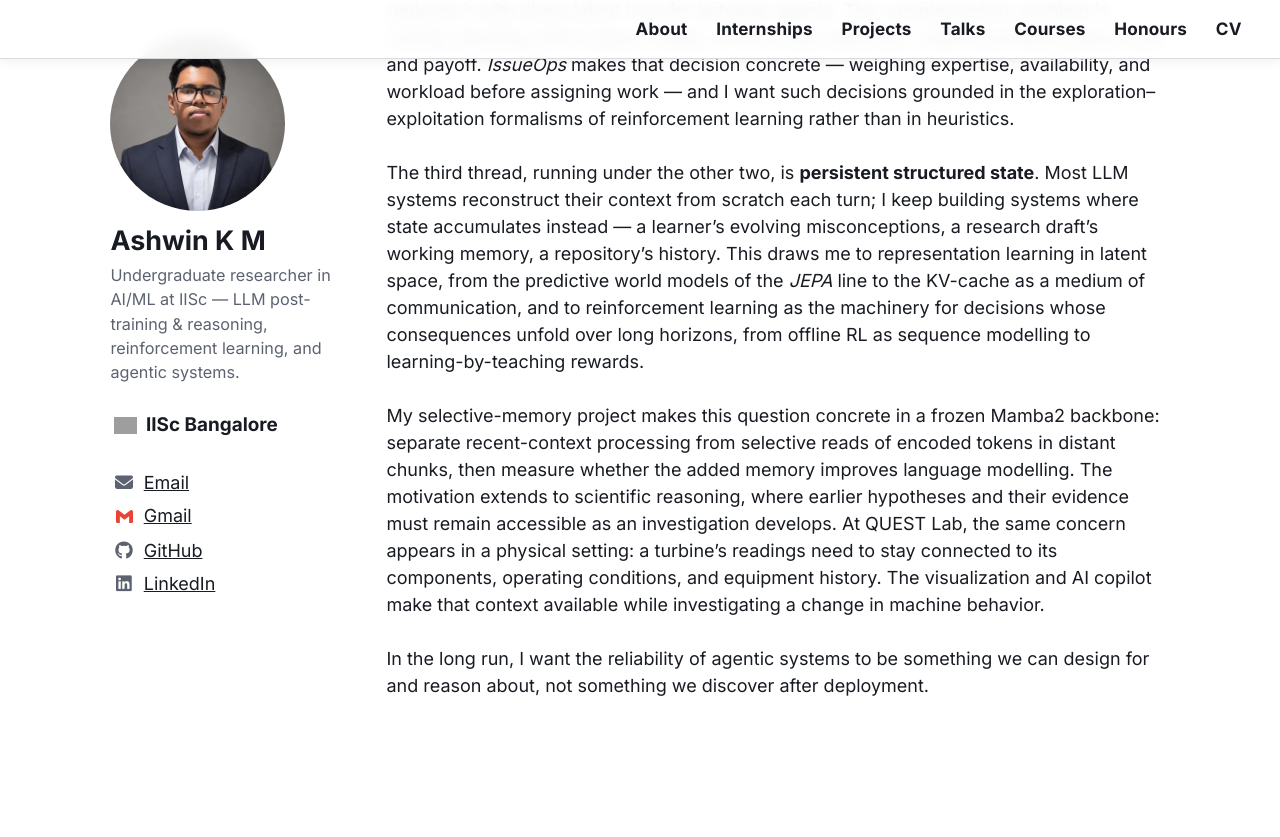
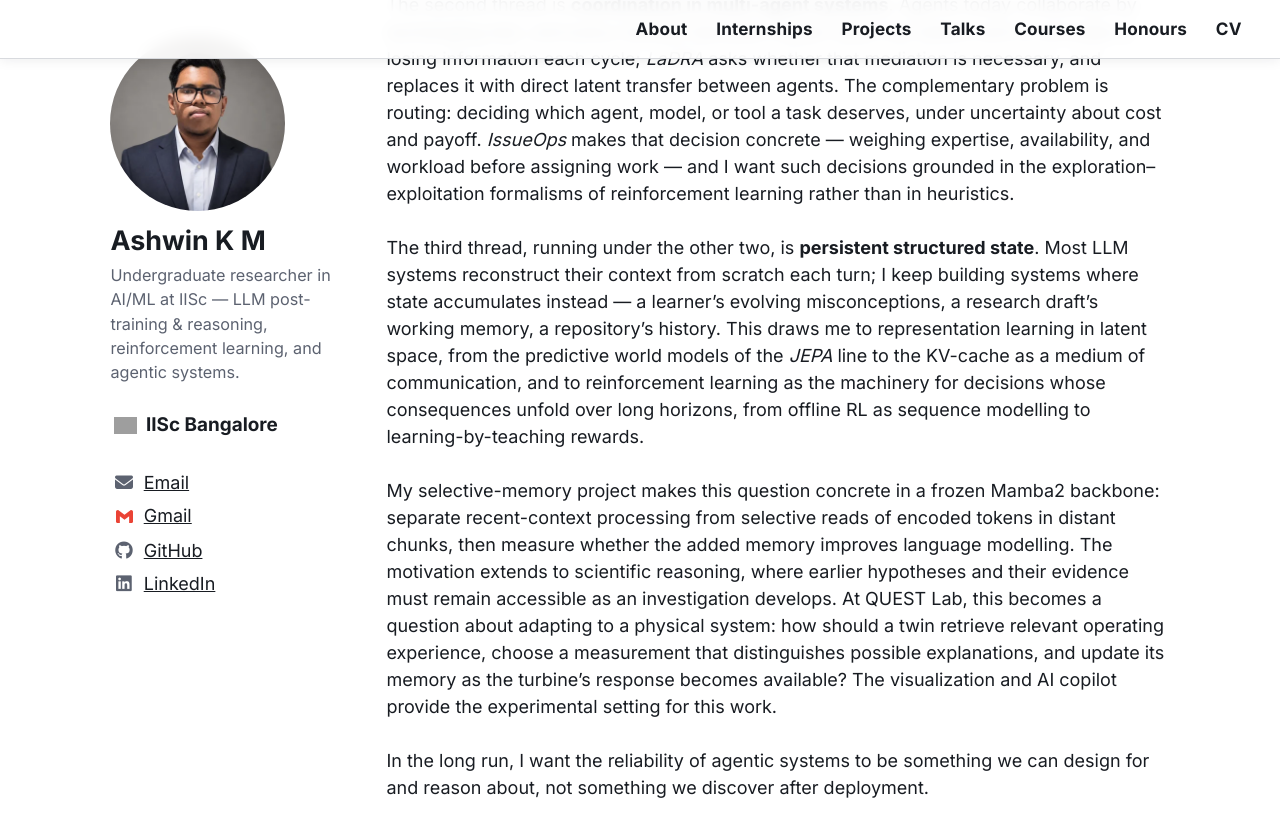
Before and after one commit to AshwinKM103/ashwinkm103.github.io, a Jekyll site: the page built from _pages/about.md, in a window 1280 px wide and 900 px high, scrolled down 2779 px. Shown: the top 837 px of the window. Built offline with Jekyll 4.4.1, drawn with Linux system fonts in a browser that asks for light colours; before the commit the page ends 3577 px from its top, so only the background shows below that; some of the changed text lies outside the part shown; grey boxes are pictures that could not be loaded.

Commit message:
Center QUEST research on multimodal memory and physical feedback

```diff
--- a/_data/experience.yml
+++ b/_data/experience.yml
@@ -15,7 +15,7 @@
   end: "Dec 2026"
   monogram: "Q"
   logo: "/images/logos/iisc.svg"
-  description: "Built interactive 2D schematics, CAD-based 3D turbine visualization, and an AI copilot for inspecting sensor histories, alarms, and operating conditions with supporting charts and measurements."
+  description: "Investigating multimodal memory for turbine digital twins: how sensor histories, component geometry, and operating knowledge can support diagnosis and adapt through physical feedback. Developed turbine visualization and an AI copilot as the experimental foundation."
 
 - company: "Energy Informatics Lab, IISc"
   role: "ML Research Intern"
--- a/_pages/about.md
+++ b/_pages/about.md
@@ -21,8 +21,9 @@
 *LaDRA* lets research agents hand off latent state instead of re-tokenized text. My
 project [*MambaRecall*](/portfolio/#selective-memory) studies how recurrent language models
 can preserve and revisit details in distant context. At **QUEST Lab, IISc**, I work on
-[Quest TwinOps](/internships/#turbine-digital-twin), combining interactive turbine visualization with
-an AI copilot for inspecting sensor histories, alarms, and operating conditions.
+[Quest TwinOps](/internships/#turbine-digital-twin), investigating how multimodal memory can connect
+sensor histories, component geometry, and operating knowledge, and how feedback from the turbine
+should revise its interpretation.
 
 What ties these projects together is a preference for problems whose difficulty is structural
 rather than generative: the answer usually exists, and the question is whether the system can
@@ -78,10 +79,10 @@
 separate recent-context processing from selective reads of encoded tokens in distant chunks,
 then measure whether the added memory improves language modelling. The motivation extends to
 scientific reasoning, where earlier hypotheses and their evidence must remain accessible as an
-investigation develops. At QUEST Lab, the same concern appears in a physical setting:
-a turbine's readings need to stay connected to its components, operating conditions, and equipment
-history. The visualization and AI copilot make that context available while investigating a change
-in machine behavior.
+investigation develops. At QUEST Lab, this becomes a question about adapting to a physical system:
+how should a twin retrieve relevant operating experience, choose a measurement that distinguishes
+possible explanations, and update its memory as the turbine's response becomes available? The
+visualization and AI copilot provide the experimental setting for this work.
 
 In the long run, I want the reliability of agentic systems to be something we can design for and
 reason about, not something we discover after deployment.
```
Also changed, not shown: _portfolio/turbine-digital-twin.md (+8 -6 lines), 1 other file.
